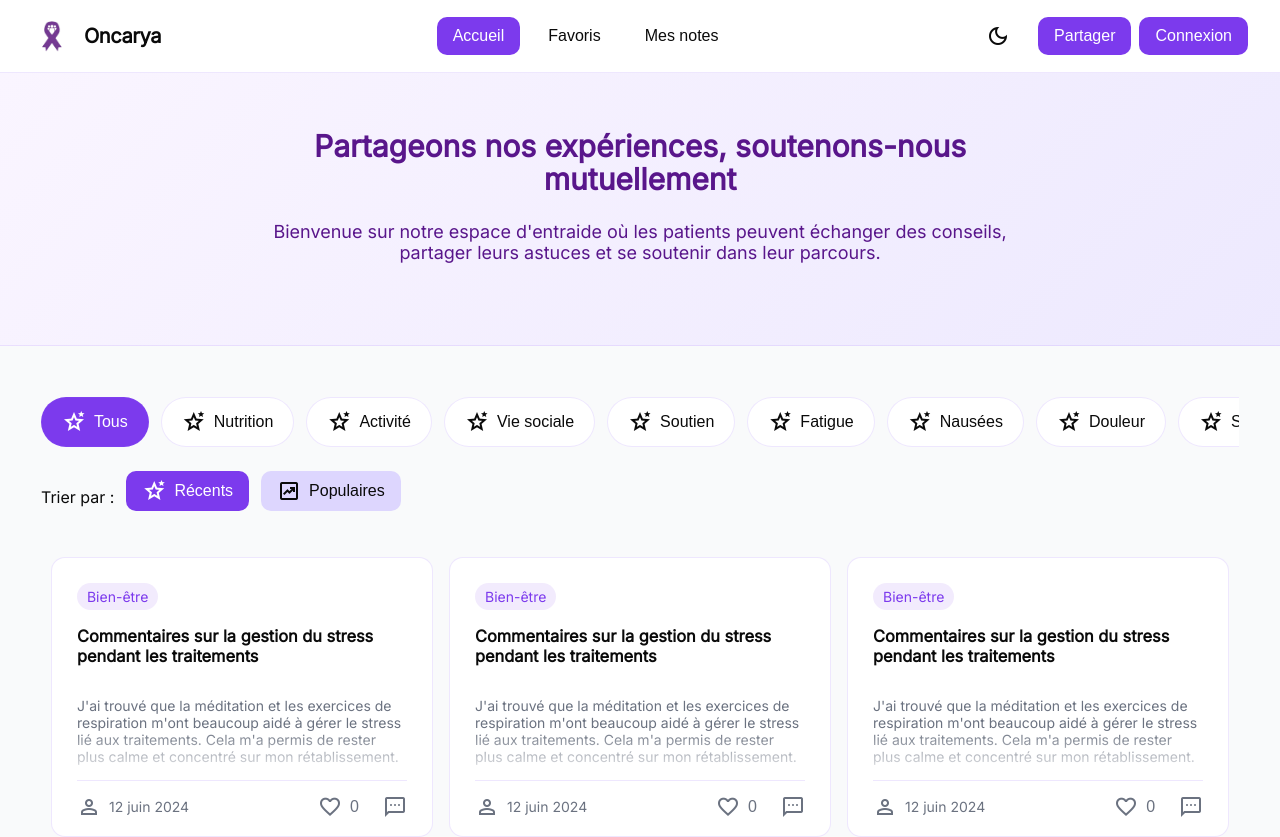
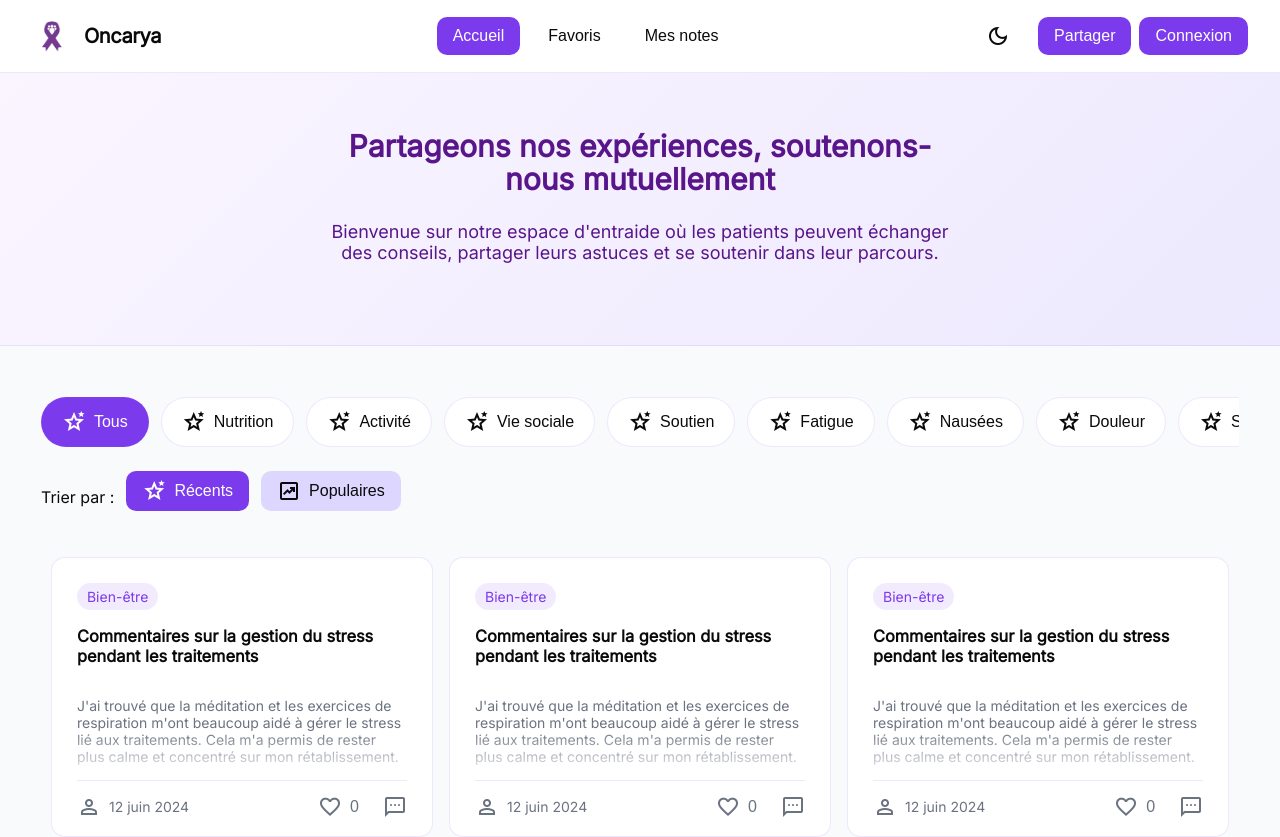
Before and after one commit to Tay9875/Conception-technique-Creative, a React (Create React App) app in the folder client/: page / in a window 1280 px wide. Shown: the top 837 px of the page. Built offline with nearby package versions, Linux system fonts and the light colour scheme; grey boxes are pictures that could not be loaded.

Commit message:
fix: section width

```diff
--- a/client/src/Accueil.css
+++ b/client/src/Accueil.css
@@ -1,5 +1,5 @@
 .section-container {
-    width: 70%;
+    width: 60%;
 }
 
 .section-heading{
--- a/client/src/Favoris.css
+++ b/client/src/Favoris.css
@@ -1,5 +1,5 @@
 .section-container {
-    width: 70%;
+    width: 60%;
 }
 
 .section-heading{
```
